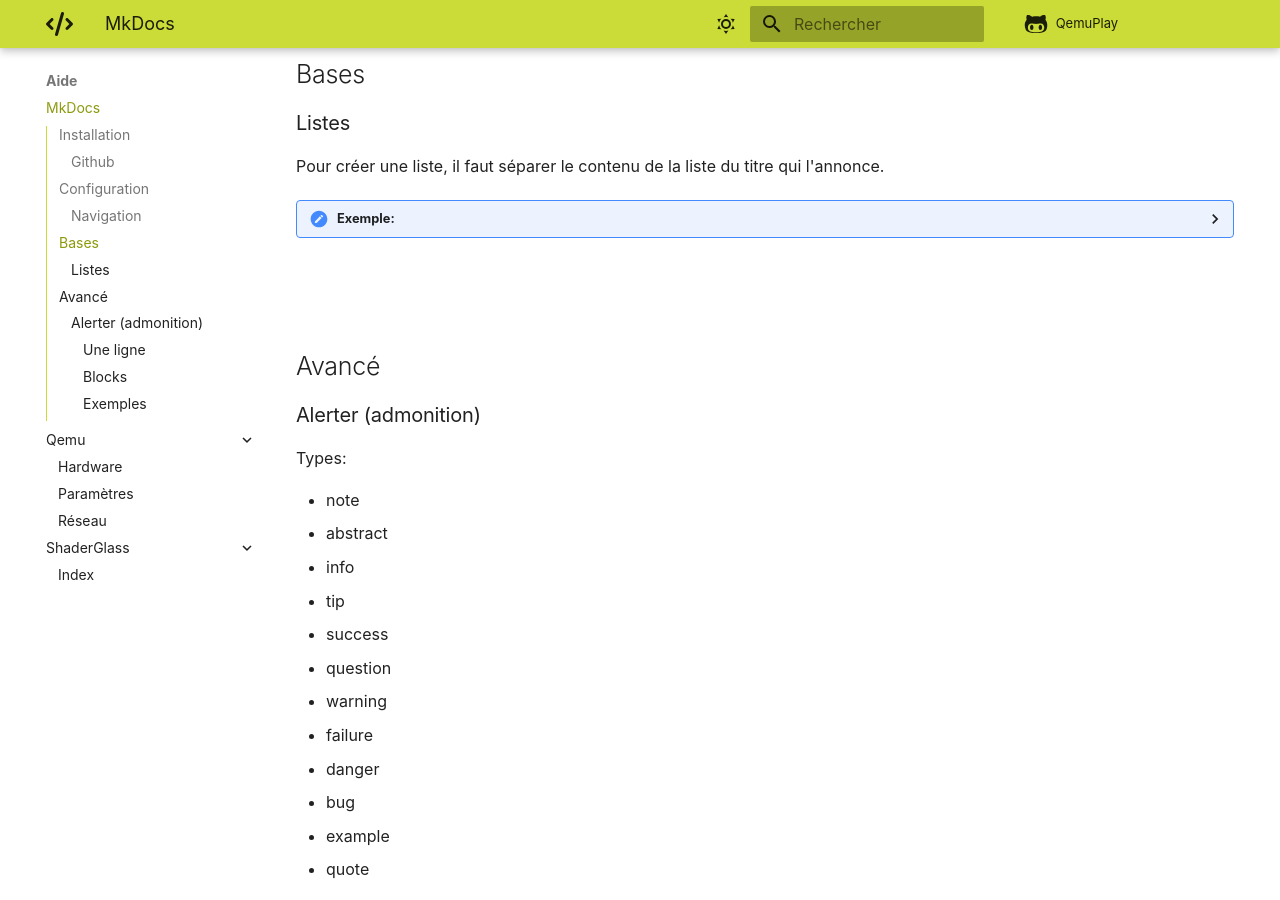
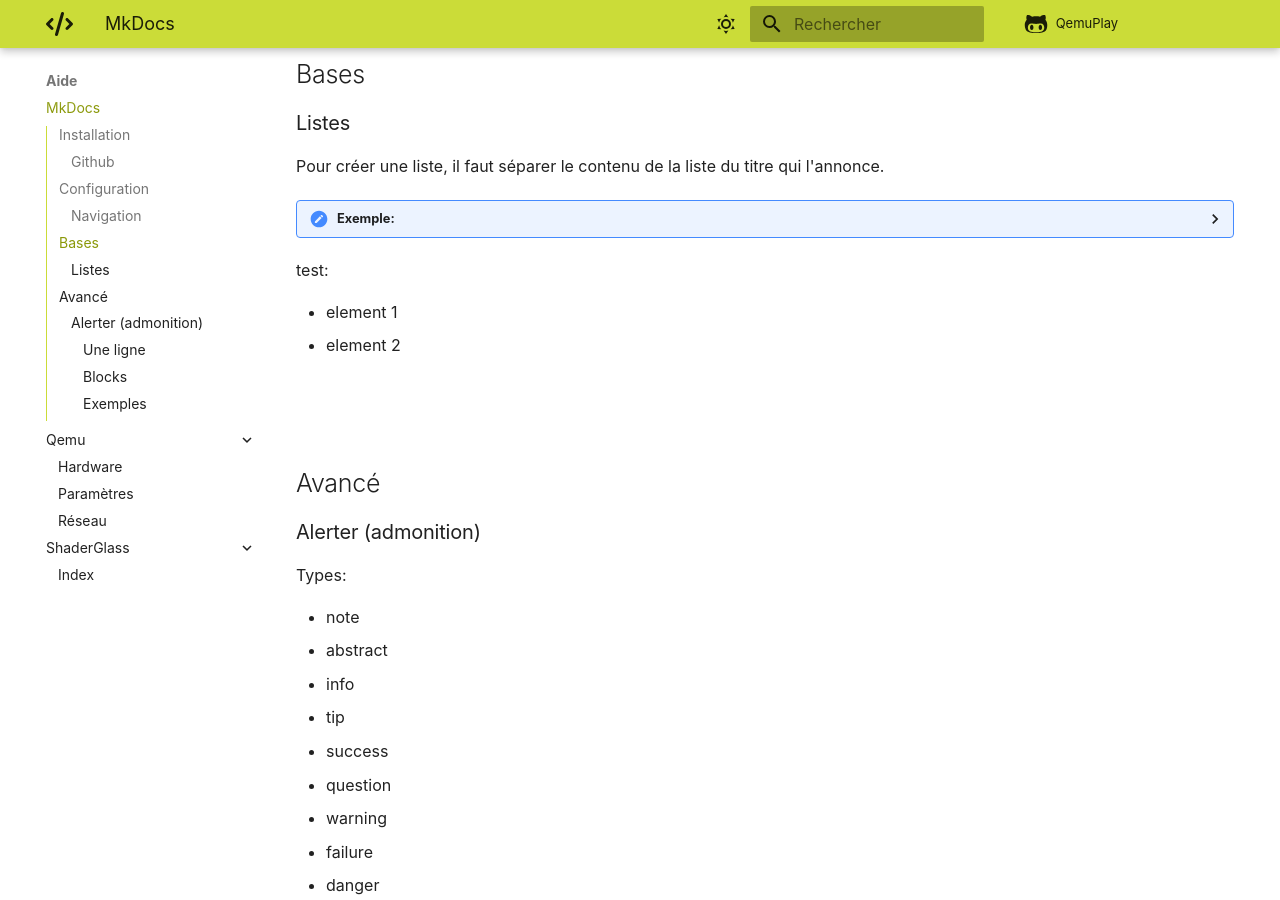
Before and after one commit to daerlnaxe/QemuPlay, an MkDocs documentation site: the page built from docs/80-aide/mkdocs.md, in a window 1280 px wide and 900 px high, scrolled down 777 px. Built offline with MkDocs 1.6.1 and Material for MkDocs 9.7.7, drawn with Linux system fonts in a browser that asks for light colours; comment, search, counter and statistics services are not loaded.

Commit message:
Update mkdocs.md

```diff
--- a/docs/80-aide/mkdocs.md
+++ b/docs/80-aide/mkdocs.md
@@ -51,6 +51,11 @@ Ma liste:
 - element 2
 
 </details>
+
+test:
+
+- element 1
+- element 2
 
 <br>
 <br>
```
